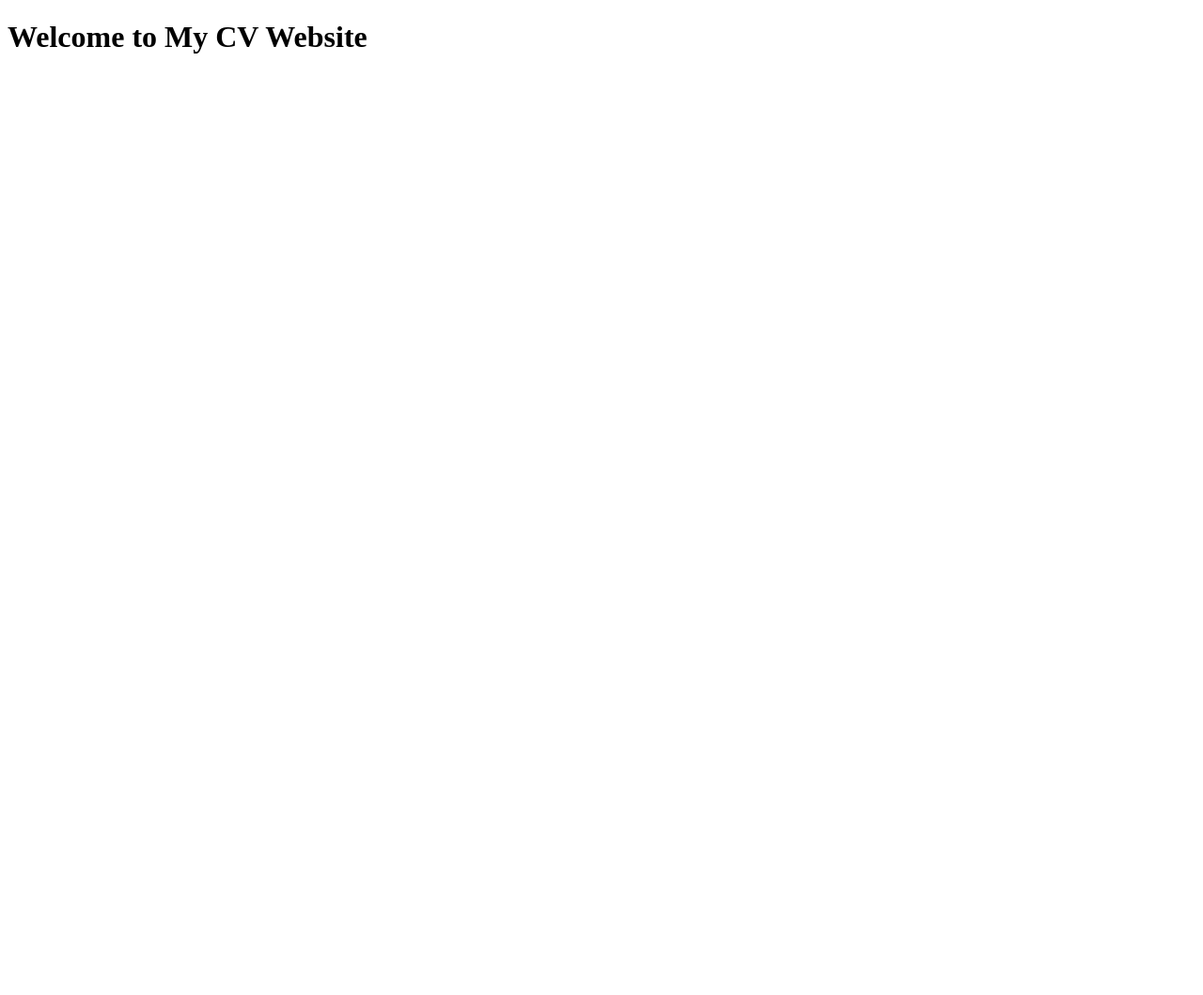
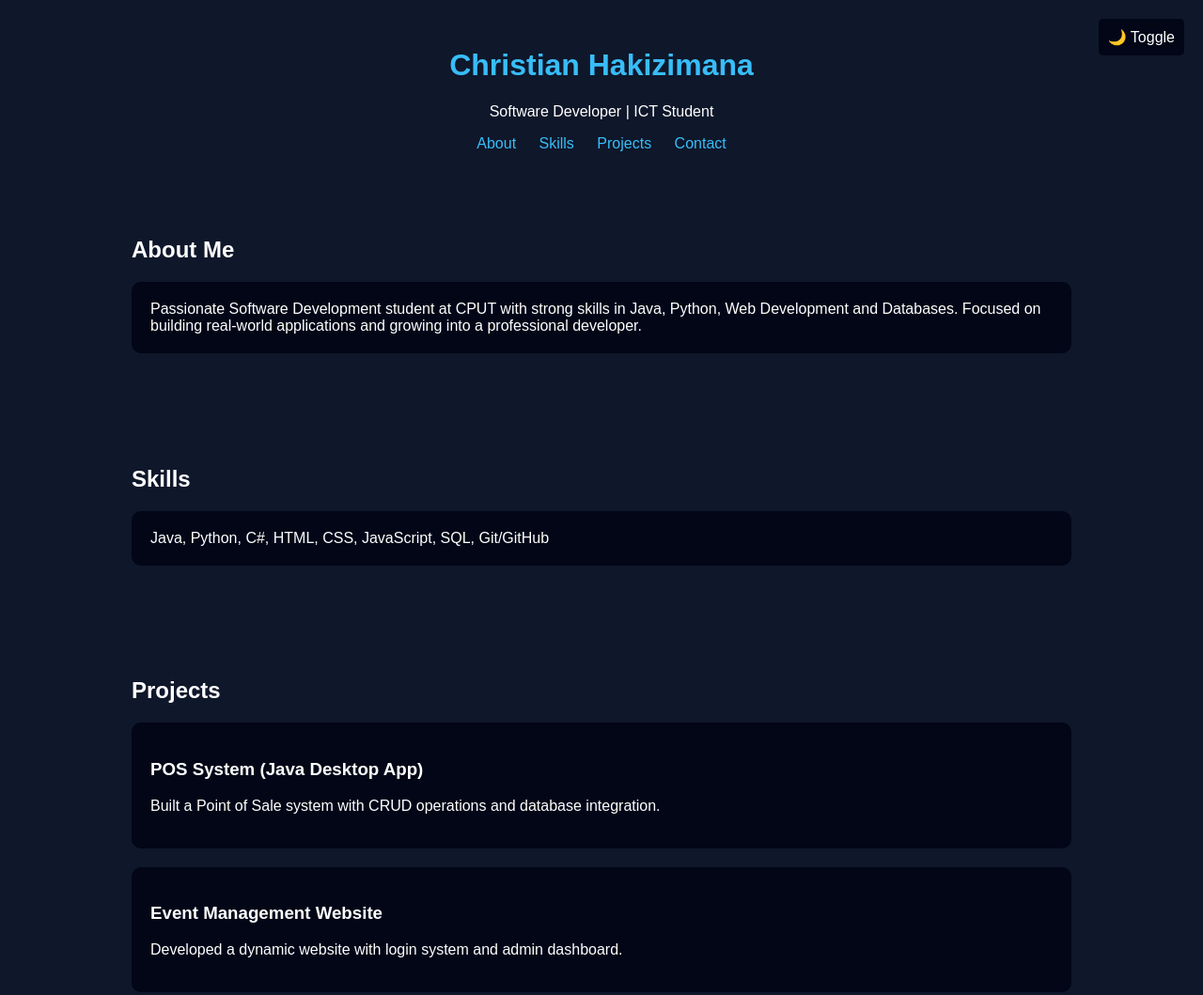
Before and after one commit to 219117675/ChristianHakizimana.github.io, a plain HTML site: page index.html in a window 1280 px wide. Shown: the top 1059 px of the page at 94% size. Before the commit the page ends 800 px from the top, so only its background shows below. Drawn offline with Linux system fonts and the light colour scheme.

Commit message:
Enhance index.html with styling and content updates

```diff
--- a/index.html
+++ b/index.html
@@ -1,9 +1,168 @@
 <!DOCTYPE html>
-<html>
+<html lang="en">
 <head>
-    <title>My CV</title>
+<meta charset="UTF-8">
+<meta name="viewport" content="width=device-width, initial-scale=1.0">
+<title>Christian Hakizimana | Portfolio</title>
+
+<style>
+:root {
+    --bg: #0f172a;
+    --text: #ffffff;
+    --card: #020617;
+    --accent: #38bdf8;
+}
+
+.light {
+    --bg: #f8fafc;
+    --text: #0f172a;
+    --card: #ffffff;
+}
+
+body {
+    margin: 0;
+    font-family: Arial, sans-serif;
+    background: var(--bg);
+    color: var(--text);
+    transition: 0.3s;
+}
+
+header {
+    text-align: center;
+    padding: 30px;
+}
+
+h1 {
+    color: var(--accent);
+}
+
+nav a {
+    margin: 0 10px;
+    text-decoration: none;
+    color: var(--accent);
+}
+
+section {
+    padding: 40px;
+    max-width: 1000px;
+    margin: auto;
+}
+
+.card {
+    background: var(--card);
+    padding: 20px;
+    margin-bottom: 20px;
+    border-radius: 10px;
+    transition: transform 0.3s;
+}
+
+.card:hover {
+    transform: scale(1.03);
+}
+
+.btn {
+    display: inline-block;
+    padding: 10px 15px;
+    background: var(--accent);
+    color: black;
+    text-decoration: none;
+    border-radius: 5px;
+    margin-top: 10px;
+}
+
+.toggle {
+    position: fixed;
+    top: 20px;
+    right: 20px;
+    cursor: pointer;
+    background: var(--card);
+    padding: 10px;
+    border-radius: 5px;
+}
+
+.fade {
+    opacity: 0;
+    transform: translateY(20px);
+    animation: fadeIn 1s forwards;
+}
+
+@keyframes fadeIn {
+    to {
+        opacity: 1;
+        transform: translateY(0);
+    }
+}
+</style>
 </head>
+
 <body>
-    <h1>Welcome to My CV Website</h1>
+
+<div class="toggle" onclick="toggleTheme()">🌙 Toggle</div>
+
+<header class="fade">
+    <h1>Christian Hakizimana</h1>
+    <p>Software Developer | ICT Student</p>
+
+    <nav>
+        <a href="#about">About</a>
+        <a href="#skills">Skills</a>
+        <a href="#projects">Projects</a>
+        <a href="#contact">Contact</a>
+    </nav>
+</header>
+
+<section id="about" class="fade">
+    <h2>About Me</h2>
+    <div class="card">
+        Passionate Software Development student at CPUT with strong skills in Java,
+        Python, Web Development and Databases. Focused on building real-world applications
+        and growing into a professional developer.
+    </div>
+</section>
+
+<section id="skills" class="fade">
+    <h2>Skills</h2>
+    <div class="card">
+        Java, Python, C#, HTML, CSS, JavaScript, SQL, Git/GitHub
+    </div>
+</section>
+
+<section id="projects" class="fade">
+    <h2>Projects</h2>
+
+    <div class="card">
+        <h3>POS System (Java Desktop App)</h3>
+        <p>Built a Point of Sale system with CRUD operations and database integration.</p>
+    </div>
+
+    <div class="card">
+        <h3>Event Management Website</h3>
+        <p>Developed a dynamic website with login system and admin dashboard.</p>
+    </div>
+
+    <div class="card">
+        <h3>Recruitment Portal (Capstone)</h3>
+        <p>Full-stack job portal with user roles, authentication, and database design.</p>
+    </div>
+
+</section>
+
+<section id="contact" class="fade">
+    <h2>Contact</h2>
+    <div class="card">
+        <p>Email: 219117675@mycput.ac.za</p>
+        <p>Phone: 084 702 3981</p>
+
+        <a class="btn" href="mailto:219117675@mycput.ac.za">Email Me</a>
+        <a class="btn" href="Christian_Hakizimana_CV.pdf" download>Download CV</a>
+    </div>
+</section>
+
+<script>
+function toggleTheme() {
+    document.body.classList.toggle("light");
+}
+</script>
+
 </body>
 </html>
```
